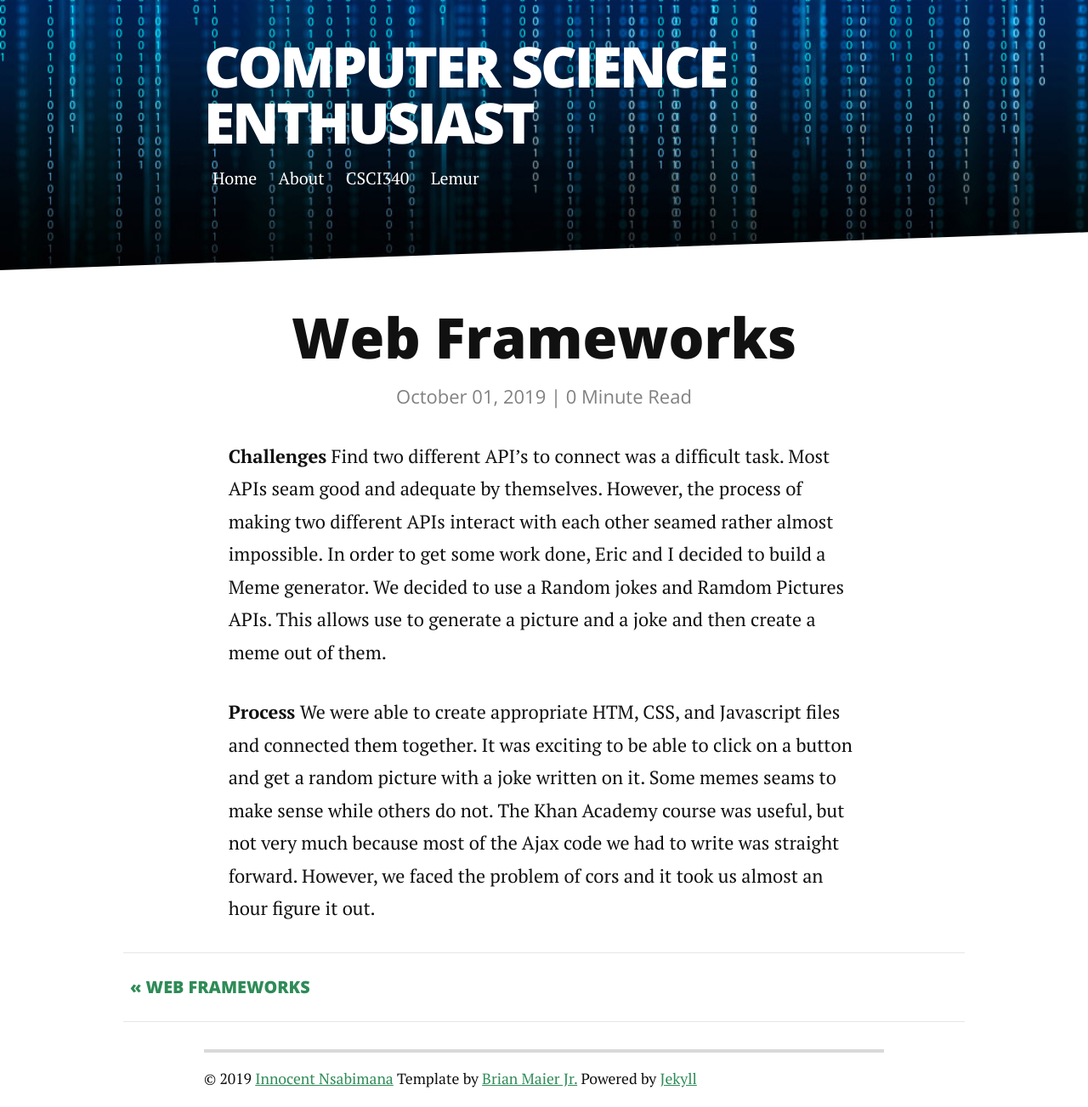
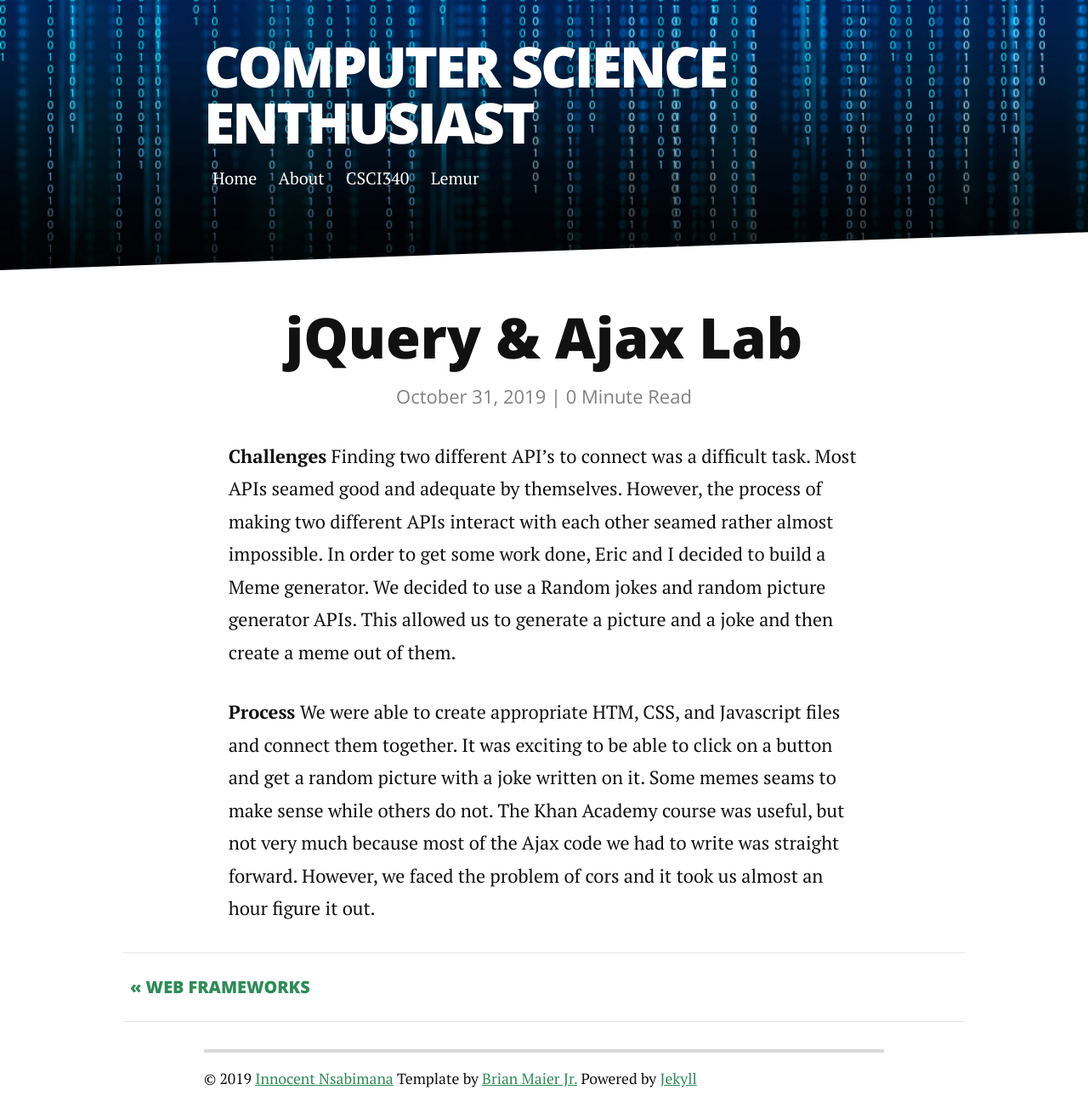
Before and after one commit to Nsabimana1/csci340blog, a Jekyll site: the page built from _posts/2019-10-31-Jquery&Ajax Lab.markdown, in a window 1280 px wide. Shown: the whole page at 85% size. Built offline with Jekyll 4.4.1, drawn with Linux system fonts in a browser that asks for light colours; nearby versions of some CDN libraries.

Commit message:
fixed title

```diff
--- a/_posts/2019-10-31-Jquery&Ajax Lab.markdown
+++ b/_posts/2019-10-31-Jquery&Ajax Lab.markdown
@@ -1,19 +1,19 @@
 ---
 layout: post
-title:  "Web Frameworks"
-date:   2019-10-01
+title:  "jQuery & Ajax Lab"
+date:   2019-10-31
 author: Innocent Nsabimana
 ---
 
 
 **Challenges**
-Find two different API's to connect was a difficult task. Most APIs seam good and adequate by themselves.
+Finding two different API's to connect was a difficult task. Most APIs seamed good and adequate by themselves.
 However, the process of making two different APIs interact with each other seamed rather almost impossible.
 In order to get some work done, Eric and I decided to build a Meme generator. We decided to use a Random jokes and
-Ramdom Pictures APIs. This allows use to generate a picture and a joke and then create a meme out of them.
+random picture generator APIs. This allowed us to generate a picture and a joke and then create a meme out of them.
 
 **Process**
-We were able to create appropriate HTM, CSS, and Javascript files and connected them together. It was exciting to be able
+We were able to create appropriate HTM, CSS, and Javascript files and connect them together. It was exciting to be able
 to click on a button and get a random picture with a joke written on it. Some memes seams to make sense while others do not.
 The Khan Academy course was useful, but not very much because most of the Ajax code we had to write was straight forward.
 However, we faced the problem of cors and it took us almost an hour figure it out.
```
